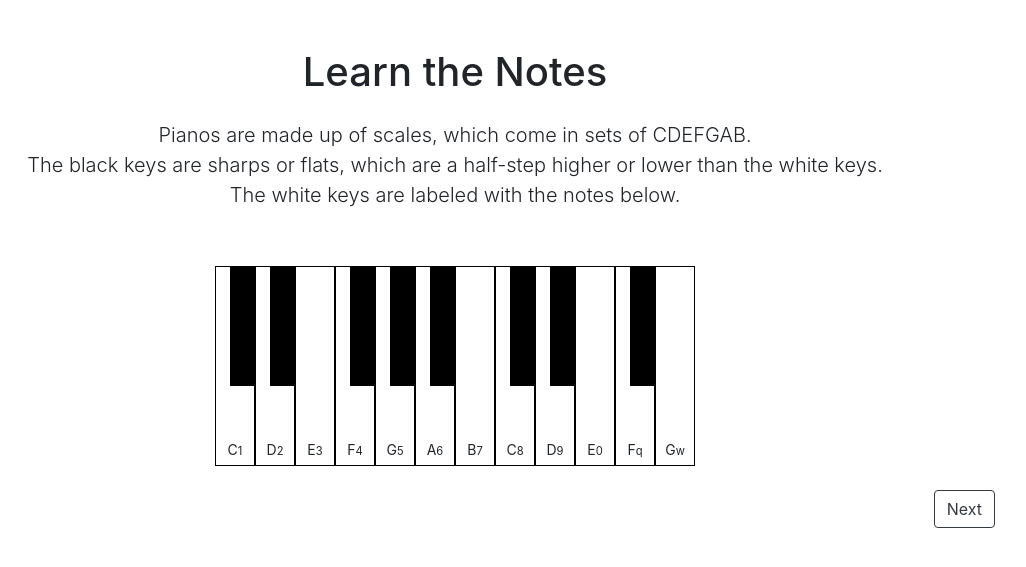
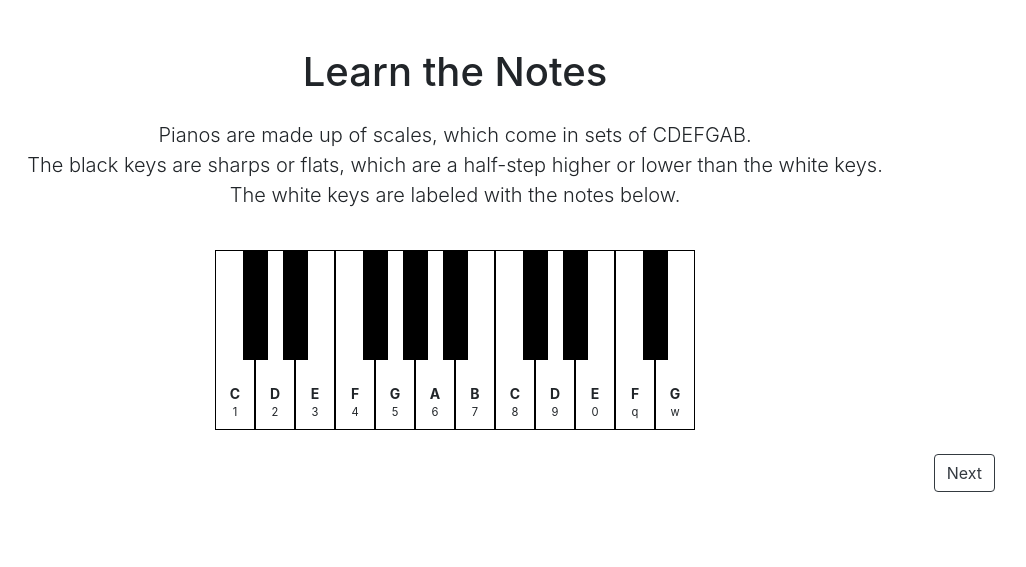
Before and after one commit to liemma/4170project, a Flask app: page /piano_basics/1 in a window 1280 px wide. Shown: the part 58-625 px from the top of the page, without its empty margins (185-1211 px from the left). Run offline with Flask 3, Linux system fonts and the light colour scheme; some libraries are stand-ins or nearby versions.

Commit message:
fixed basics

```diff
--- a/server.py
+++ b/server.py
@@ -48,14 +48,14 @@ basics = {
         "title": "Sheet Music",
         "image": "images/sheet_music.png",
         "text": "Sheet music is a written form of music that tells you:\n🎵 What notes to play (like C, D, E… placed on a staff of lines)\n⏱️ How long to play them (whole notes, half notes, quarter notes, etc.)\n🎹 How fast to play (called the tempo)",
-        "next_lesson": "quiz"
+        "next_lesson": "3"
     },
-    "3":{
+    "3": {
         "id": "3",
         "title": "How to Play",
         "image": "",
-        "text": "We turned your computer keyboard into a piano keyboard! Your keys in the number row of your keyboard will control the piano keys labeled below. Try it now!",
-        "next_lesson": "song_list"
+        "text": "We turned your computer keyboard into a piano keyboard! Your keys in the number row of your keyboard will control the piano keys labeled below. Try it now! \n Let’s review some of what we've learned so far. Use the piano below to answer any note questions.",
+        "next_lesson": "quiz"
     }
 }
 
@@ -178,7 +178,7 @@ def song_list():
 
 @app.route('/practice_list')
 def practice_list():
-    return render_template("song_list.html")
+    return render_template("practice_list.html")
 
 @app.route('/learn_song')
 def learn_song():
--- a/static/layout.js
+++ b/static/layout.js
@@ -17,7 +17,18 @@ document.addEventListener("DOMContentLoaded", function () {
       { note: 'G5', key: 'w' }
     ];
 
-    const blackKeyIndices = [0, 1, 3, 4, 5, 7, 8, 10];
+    const blackKeyMap = {
+      0: 'C#',
+      1: 'D#',
+      3: 'F#',
+      4: 'G#',
+      5: 'A#',
+      7: 'C#',
+      8: 'D#',
+      10: 'F#'
+    };
+
+    const keyWidth = 40;
 
     whiteKeys.forEach(({ note, key }, index) => {
       const whiteKey = document.createElement("div");
@@ -32,10 +43,10 @@ document.addEventListener("DOMContentLoaded", function () {
       });
       piano.appendChild(whiteKey);
 
-      if (blackKeyIndices.includes(index)) {
+      if (blackKeyMap[index] !== undefined) {
         const blackKey = document.createElement("div");
         blackKey.className = "black-key";
-        blackKey.style.left = `${(index + 1) * 40 - 12.5}px`;
+        blackKey.style.left = `${index * keyWidth + keyWidth - 12.5}px`;
         piano.appendChild(blackKey);
       }
     });
--- a/static/main.css
+++ b/static/main.css
@@ -15,33 +15,41 @@
   }
 
 
-.piano {
-    margin: 40px auto;
+  #piano {
+    position: relative;
+    height: 180px;
+    width: fit-content;
     display: flex;
-    position: relative;
-    width: fit-content;
+    margin: 0 auto;
   }
+
   .white-key {
     width: 40px;
-    height: 200px;
+    height: 180px;
     background: white;
-    border: 1px solid #000;
+    border: 1px solid black;
     position: relative;
     z-index: 1;
+    text-align: center;
+    font-weight: bold;
     display: flex;
-    align-items: flex-end;
-    justify-content: center;
-    font-size: 14px;
-    padding-bottom: 5px;
+  flex-direction: column;
+  justify-content: flex-end;
+  align-items: center;
+  font-size: 14px;
+  padding-bottom: 8px; /* adjust for spacing */
   }
+
   .black-key {
     width: 25px;
-    height: 120px;
+    height: 110px;
     background: black;
     position: absolute;
+    top: 0;
     z-index: 2;
-    margin-left: -12.5px;
   }
-  .pressed {
+
+
+.pressed {
     background-color: limegreen !important;
-  }
+}
--- a/templates/song_list.html
+++ b/templates/song_list.html
@@ -6,8 +6,10 @@
     document.querySelector(".song-link")?.classList.add("active");
   });
 </script>
+
 <div class="text-center mt-5">
-  <h1 class="mb-5">Choose a Song</h1>
+  <h1 class="mb-4">Choose a Song</h1>
+  <p class="lead">Let's learn to play some songs.</p>
   <div class="d-flex justify-content-center gap-5 flex-wrap" style="gap: 100px !important;">
     <div class="text-center">
       <h4>Happy Birthday</h4>
```
